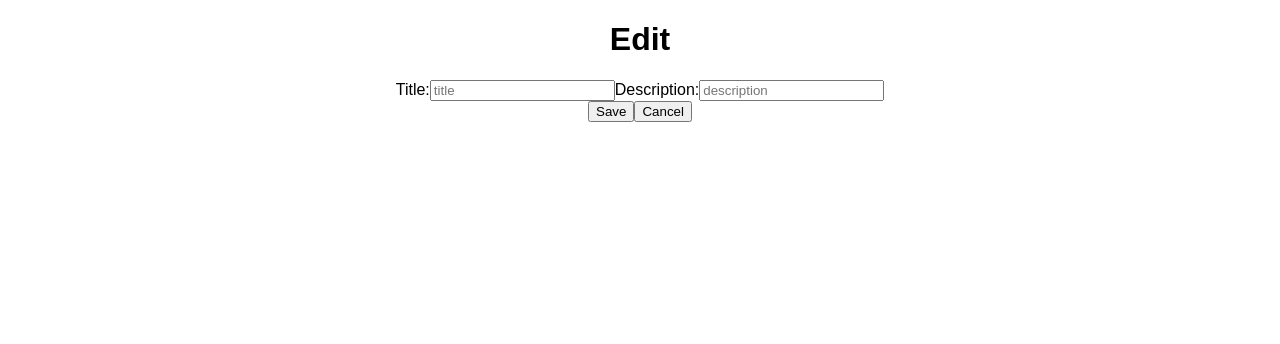
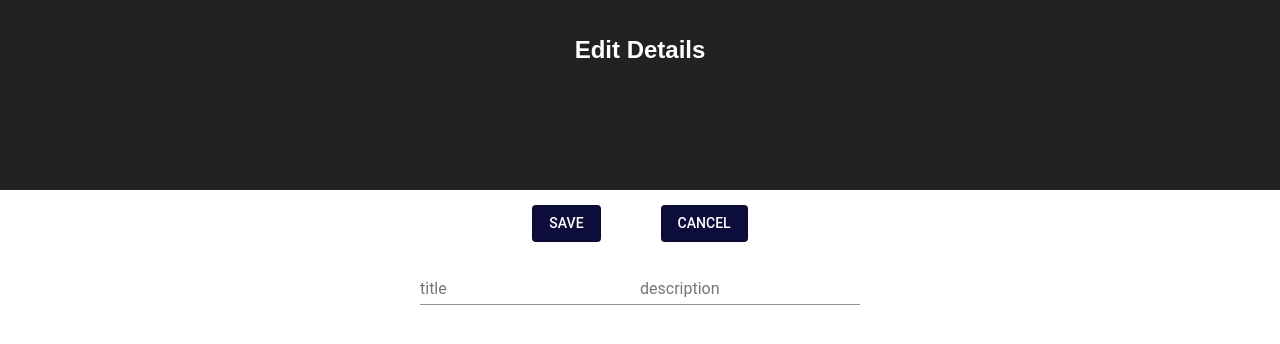
Before and after one commit to Hyunsujk/React-Redux-with-Sagas, a React (Create React App) app: page /edit/1 in a window 1280 px wide. Shown: the top 344 px of the page. Built offline with nearby package versions, Linux system fonts and the light colour scheme; no server answers.

Commit message:
updated with textfield from material-ui

```diff
--- a/src/components/Pages/EditPage/EditPage.js
+++ b/src/components/Pages/EditPage/EditPage.js
@@ -1,5 +1,7 @@
 import React, { Component } from "react";
 import { connect } from "react-redux";
+import Button from "@material-ui/core/Button";
+import TextField from "@material-ui/core/TextField";
 
 class EditPage extends Component {
   state = {
@@ -60,29 +62,49 @@ class EditPage extends Component {
 
     return (
       <div>
-        <h1>Edit</h1>
+        <header className="App-header">
+          <h1 className="App-title">Edit Details</h1>
+        </header>
+        <Button
+          variant="outlined"
+          onClick={this.updateDetails(id)}
+          style={{
+            backgroundColor: "rgb(13, 13, 59)",
+            color: "#fff",
+            margin: "15px 30px",
+          }}
+        >
+          Save
+        </Button>
+        <Button
+          variant="outlined"
+          onClick={this.handleCancel}
+          style={{
+            backgroundColor: "rgb(13, 13, 59)",
+            color: "#fff",
+            margin: "15px 30px",
+          }}
+        >
+          Cancel
+        </Button>
         <form>
           <label>
-            Title:
-            <input
+            <TextField
               type="text"
-              placeholder="title"
+              label="title"
               onChange={this.handleChange("title")}
               value={movieTitle}
             />
           </label>
           <label>
-            Description:
-            <input
+            <TextField
               type="text"
-              placeholder="description"
+              label="description"
               onChange={this.handleChange("description")}
               value={movieDescription}
             />
           </label>
         </form>
-        <button onClick={this.updateDetails(id)}>Save</button>
-        <button onClick={this.handleCancel}>Cancel</button>
       </div>
     );
   }
```
